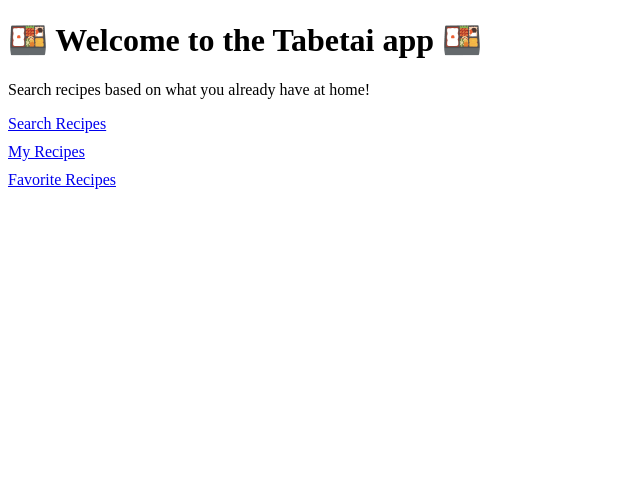
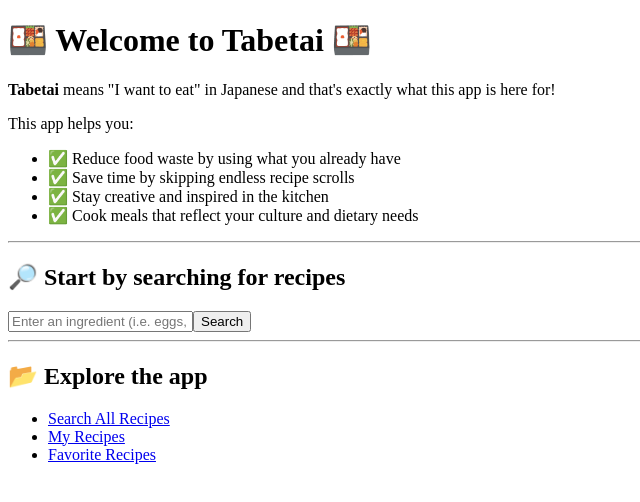
Before and after one commit to theblkguy/tabetai-app, a React app: page / in a window 1280 px wide. Shown: the top 502 px of the page, without its empty margins (0-640 px from the left). Built offline with nearby package versions, Linux system fonts and the light colour scheme; the HTML template or start-up script is replaced by a standard one.

Commit message:
refactored routes, deleted search component(it was redundant), added search function to the homepage instead

```diff
--- a/client/src/components/App.jsx
+++ b/client/src/components/App.jsx
@@ -6,8 +6,7 @@ import HomePage from './Homepage';
 import RecipesPage from './RecipesPage';
 //perhaps make a profile page component
 import FavoriteRecipes from './FavoriteRecipes';
-//import search component
-import Search from './Search';
+
 
 //refactored to React with hooks, we no longer need to make class components
 
@@ -17,7 +16,6 @@ function App() {
       <Routes>
         <Route path="/" element={<HomePage />} />
         <Route path="/recipes" element={<RecipesPage />} />
-        <Route path="/search" element={<Search />} />
         <Route path="/favorites" element={<FavoriteRecipes />} />
       </Routes>
 
--- a/client/src/components/Homepage.jsx
+++ b/client/src/components/Homepage.jsx
@@ -1,24 +1,54 @@
-import React from "react";
-//link the homepage to the other components
-import { Link } from "react-router-dom";
+import React, { useState } from "react";
+import { Link, useNavigate } from "react-router-dom";
 
-//I got the bento boxes from emojipedia.org//
+function HomePage() {
+  const [query, setQuery] = useState('');
+  const navigate = useNavigate();
 
-//show a welcome page
-//show a search page
-//show a recipes page
-//show a favorites page
-function HomePage() {
+  const handleSubmit = (e) => {
+    e.preventDefault();
+    if (query.trim()) {
+      navigate(`/recipe?search=${encodeURIComponent(query)}`);
+    }
+  };
+
   return (
     <div className="homepage">
-      <h1>🍱 Welcome to the Tabetai app 🍱</h1>
-      <p> Search recipes based on what you already have at home!</p>
-      {/* Navigation Links */ }
-      <div style={{ display: "flex", flexDirection: "column", gap: "10px"}}>
-    <Link to="/recipe"> Search Recipes</Link>
-     <Link to="/search"> My Recipes</Link>
-      <Link to="/favorites"> Favorite Recipes</Link>
-      </div>
+      <h1>🍱 Welcome to Tabetai 🍱</h1>
+
+      <p><strong>Tabetai</strong> means "I want to eat" in Japanese and that's exactly what this app is here for!</p>
+
+      <p>This app helps you:</p>
+      <ul>
+        <li>✅ Reduce food waste by using what you already have</li>
+        <li>✅ Save time by skipping endless recipe scrolls</li>
+        <li>✅ Stay creative and inspired in the kitchen</li>
+        <li>✅ Cook meals that reflect your culture and dietary needs</li>
+      </ul>
+
+      <hr />
+
+      <h2>🔎 Start by searching for recipes</h2>
+      <form onSubmit={handleSubmit}>
+        <input
+          type="text"
+          value={query}
+          onChange={(e) => setQuery(e.target.value)}
+          placeholder="Enter an ingredient (i.e. eggs, tofu)..."
+        />
+        <button type="submit">Search</button>
+      </form>
+
+      <hr />
+
+      <h2>📂 Explore the app</h2>
+      <nav>
+        <ul>
+          <li><Link to="/recipe">Search All Recipes</Link></li>
+          <li><Link to="/search">My Recipes</Link></li>
+          <li><Link to="/favorites">Favorite Recipes</Link></li>
+        </ul>
+      </nav>
     </div>
   );
 }
--- a/client/src/components/RecipesPage.jsx
+++ b/client/src/components/RecipesPage.jsx
@@ -0,0 +1,32 @@
+import React, { useState, useEffect } from 'react';
+import { useLocation } from 'react-router-dom';
+
+const useQuery = () => {
+  return new URLSearchParams(useLocation().search);
+};
+
+const RecipesPage = ({ allRecipes }) => {
+  const query = useQuery().get('search') || '';
+  const [filteredRecipes, setFilteredRecipes] = useState([]);
+
+  useEffect(() => {
+    const results = allRecipes.filter(recipe =>
+      recipe.name.toLowerCase().includes(query.toLowerCase())
+    );
+    setFilteredRecipes(results);
+  }, [query, allRecipes]);
+
+  return (
+    <div>
+      <h2>Recipes</h2>
+      {query && <p>Showing results for: <strong>{query}</strong></p>}
+      <ul>
+        {filteredRecipes.map(recipe => (
+          <li key={recipe.id}>{recipe.name}</li>
+        ))}
+      </ul>
+    </div>
+  );
+};
+
+export default RecipesPage;
```
Also changed, not shown: client/src/components/Search.jsx (deleted).
